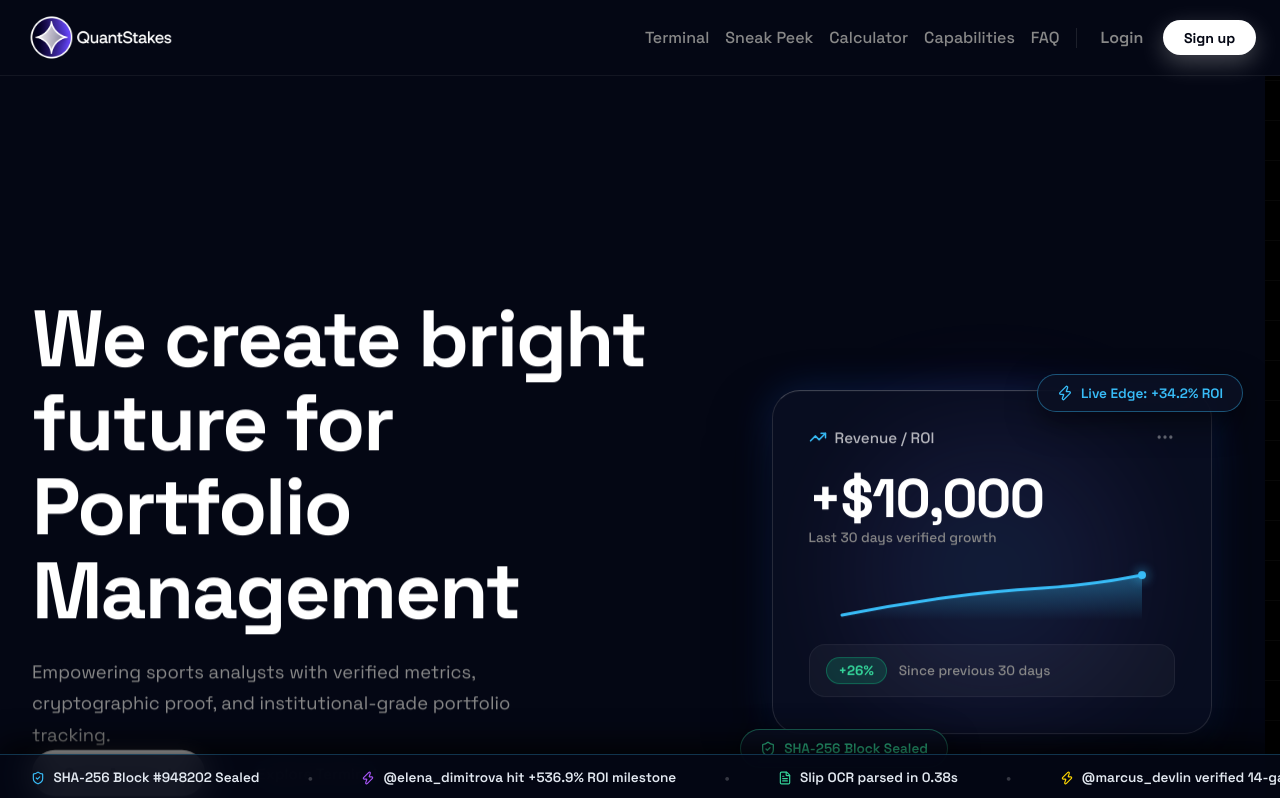
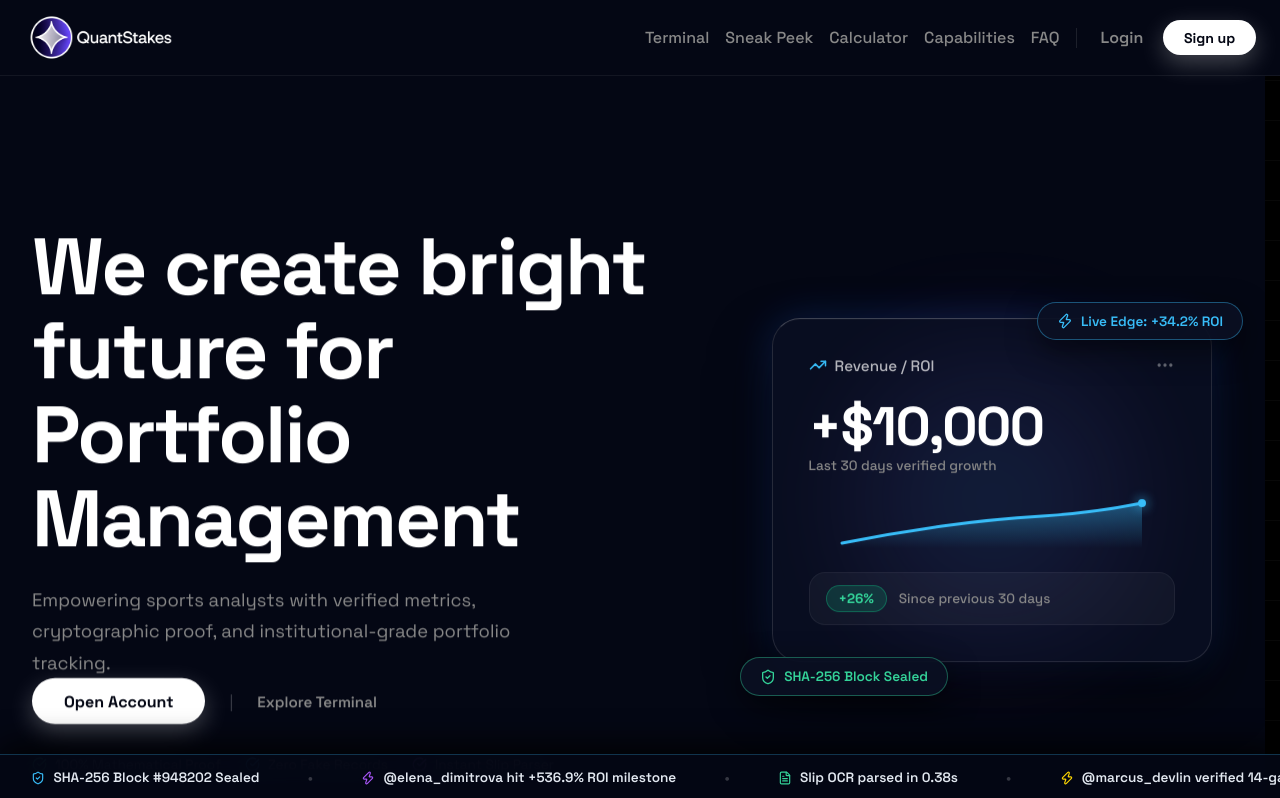
Before and after one commit to tsvetkov10/QuantStake, a React (Vite) app: page / in a window 1280 px wide. Shown: the top 798 px of the page. Built offline with nearby package versions, Linux system fonts and the light colour scheme; a web font is replaced by a local one.

Commit message:
Pulled landing page hero content higher up by reducing top padding and removing 88vh minHeight constraint on dev and main

```diff
--- a/src/index.css
+++ b/src/index.css
@@ -574,8 +574,8 @@ input[type="number"] {
 .col-span-2 { grid-column: span 2; }
 
 .hero-landing-section {
-  padding-top: 10.5rem;
-  padding-bottom: 5rem;
+  padding-top: 6rem;
+  padding-bottom: 3.5rem;
 }
 
 /* Dashboard Filter Bar Base (Desktop) */
--- a/src/pages/Landing.jsx
+++ b/src/pages/Landing.jsx
@@ -192,7 +192,7 @@ export default function Landing({ session: initialSession, profile: initialProfi
       </header>
 
       {/* Hero Section */}
-      <section className="hero-landing-section" style={{ position: 'relative', width: '100%', minHeight: '88vh' }}>
+      <section className="hero-landing-section" style={{ position: 'relative', width: '100%' }}>
 
         <div className="hero-cirform-grid responsive-padding">
 
```
